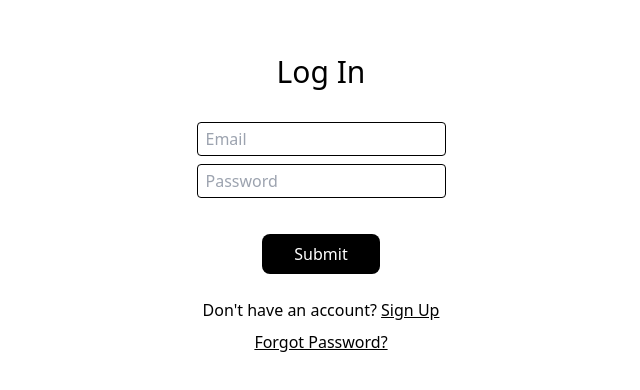
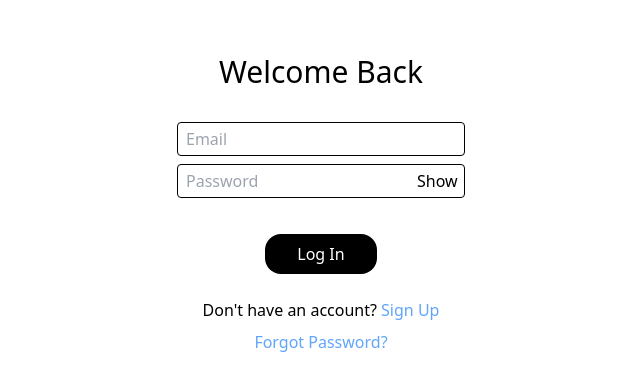
Before and after one commit to connorcarpenter15/betterhangman.com, a SvelteKit app: page / in a window 1280 px wide. Shown: the part 196-586 px from the top of the page, without its empty margins (319-959 px from the left). Built offline with nearby package versions, Linux system fonts and the light colour scheme; no server answers.

Commit message:
add login page features

```diff
--- a/src/components/Auth.svelte
+++ b/src/components/Auth.svelte
@@ -5,21 +5,30 @@
   let email = "";
   let password = "";
   let confirmPassword = "";
+  let errorText = "";
 
   async function handleSubmit() {
     if (!email || !password || (register && !confirmPassword)) {
+      errorText = "Please fill missing fields";
+      return;
+    }
+
+    if (register && password !== confirmPassword) {
+      errorText = "Passwords do not match";
       return;
     }
 
     if (register && password === confirmPassword) {
       try {
         await authHandlers.signup(email, password);
+        errorText = "";
       } catch (err) {
         console.log(err);
       }
     } else {
       try {
         await authHandlers.login(email, password);
+        errorText = "";
       } catch (err) {
         console.log(err);
       }
@@ -28,59 +37,104 @@
       window.location.href = "/dashboard";
     }
   }
+
+  let showConfirmPassword = false;
+  let showPassword = false;
+
+  function onInput(event, field) {
+    if (field === "password") {
+      password = event.target.value;
+    } else if (field === "confirmPassword") {
+      confirmPassword = event.target.value;
+    }
+  }
+
+  function switchRegister() {
+    register = !register;
+    errorText = "";
+    email = "";
+    password = "";
+    confirmPassword = "";
+  }
 </script>
 
-<div class="align-center m-auto flex h-screen w-max flex-1 flex-col">
+<div class="align-center m-auto flex h-screen flex-1 flex-col">
   <h1 class="m-auto mb-0 text-3xl font-medium">
-    {register ? "Register" : "Log In"}
+    {register ? "Register" : "Welcome Back"}
   </h1>
+
   <form class="flex flex-col">
-    <label class="m-auto mb-1 mt-8 rounded border border-black p-1 px-2">
+    <label class="m-auto mb-1 mt-8 w-72 rounded border border-black p-1 px-2">
       <input bind:value={email} type="email" placeholder="Email" />
     </label>
-    <label class="m-auto mb-1 mt-1 rounded border border-black p-1 px-2">
-      <input bind:value={password} type="password" placeholder="Password" />
+
+    <label
+      class="align-center m-auto mb-1 mt-1 flex w-72 flex-1 justify-between rounded border border-black p-1 px-2"
+    >
+      <input
+        value={password}
+        type={showPassword ? "text" : "password"}
+        placeholder="Password"
+        on:input={(e) => onInput(e, "password")}
+      />
+
+      <button type="button" on:click={() => (showPassword = !showPassword)}
+        >{showPassword ? "Hide" : "Show"}</button
+      >
     </label>
+
     {#if register}
-      <label class="m-auto mb-2 mt-1 rounded border border-black p-1 px-2">
+      <label
+        class="align-center m-auto mb-2 mt-1 flex w-72 flex-1 justify-between rounded border border-black p-1 px-2"
+      >
         <input
-          bind:value={confirmPassword}
-          type="password"
+          value={confirmPassword}
+          type={showConfirmPassword ? "text" : "password"}
           placeholder="Confirm Password"
+          on:input={(e) => onInput(e, "confirmPassword")}
         />
+
+        <button
+          type="button"
+          on:click={() => (showConfirmPassword = !showConfirmPassword)}
+          >{showConfirmPassword ? "Hide" : "Show"}</button
+        >
       </label>
     {/if}
+
+    {#if errorText}
+      <p class="align-center flex flex-1 justify-center text-red-500">
+        {errorText}
+      </p>
+    {/if}
+
     <button
       on:click={handleSubmit}
-      class="m-auto mt-8 rounded-lg bg-black p-8 pb-2 pt-2 text-white"
-      >Submit</button
+      class="m-auto mt-8 rounded-2xl bg-black p-8 pb-2 pt-2 text-white"
+      >{register ? "Sign Up" : "Log In"}</button
     >
   </form>
   {#if register}
     <div
-      on:click={() => {
-        register = false;
-      }}
+      on:click={switchRegister}
       on:keydown={() => {}}
       role="button"
       tabindex="0"
       class="m-auto mt-6"
     >
       Already have an account?
-      <p class="inline-block underline">Log in</p>
+      <p class="inline-block text-blue-400">Log in</p>
     </div>
   {:else}
     <div
-      on:click={() => {
-        register = true;
-      }}
+      on:click={switchRegister}
       on:keydown={() => {}}
       role="button"
       tabindex="0"
       class="m-auto mb-1 mt-6"
     >
       Don't have an account?
-      <p class="inline-block underline">Sign Up</p>
+      <p class="inline-block text-blue-400">Sign Up</p>
     </div>
     <div
       on:click={() => {
@@ -89,7 +143,7 @@
       on:keydown={() => {}}
       role="button"
       tabindex="0"
-      class="m-auto mt-1 underline"
+      class="m-auto mt-1 text-blue-400"
     >
       Forgot Password?
     </div>
```
